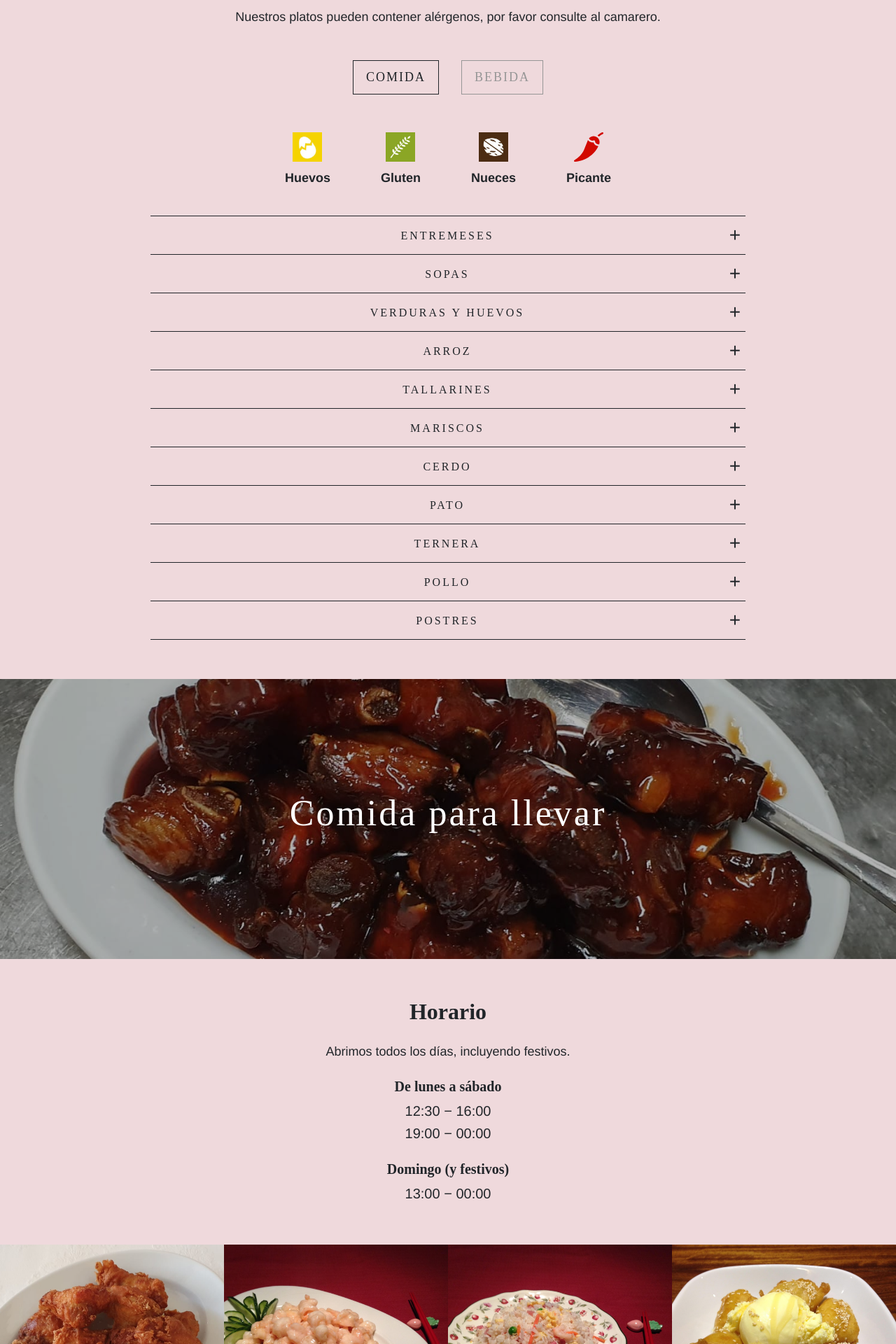
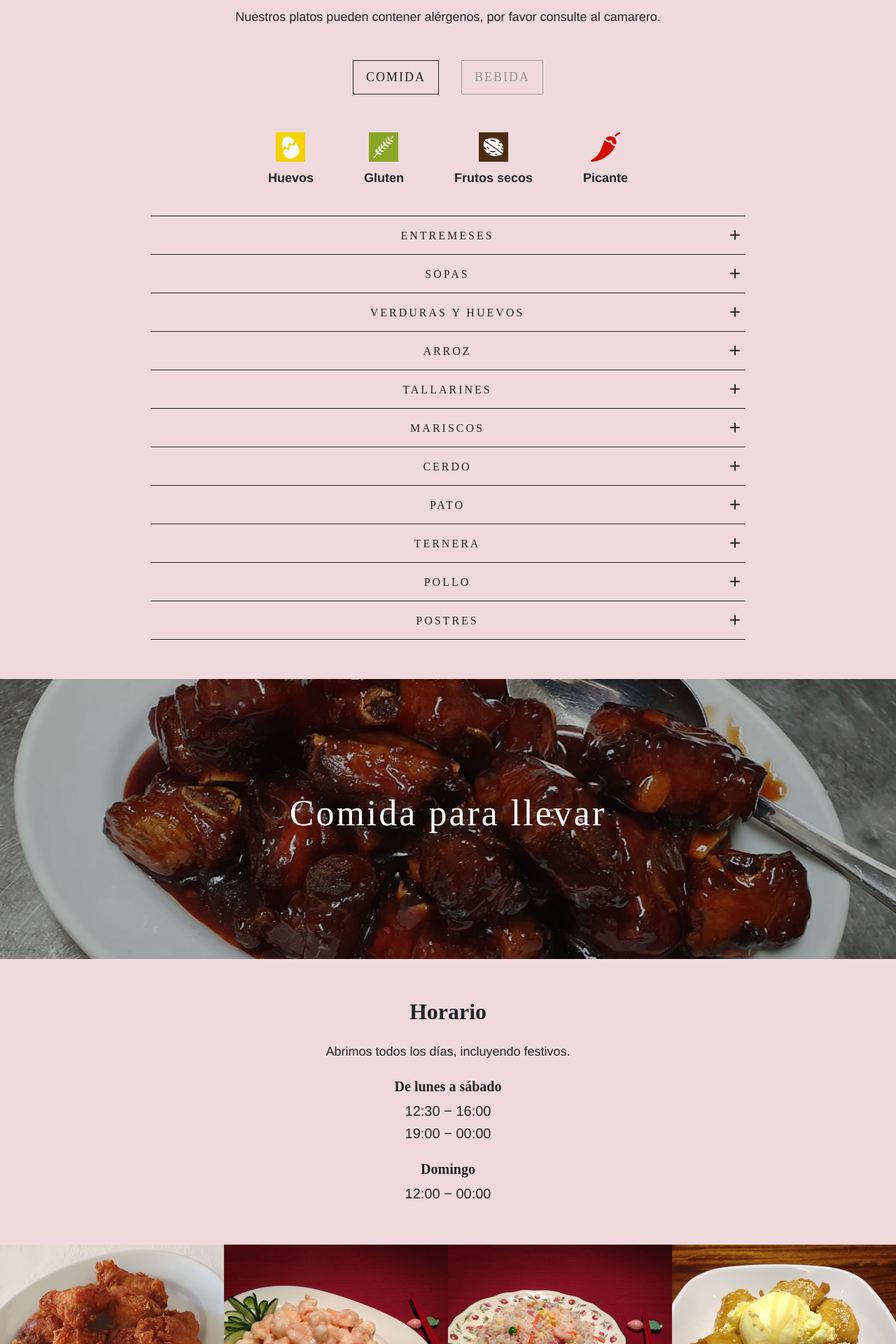
Before and after one commit to marcosss3/jangtze, a Vue app: page / in a window 1280 px wide. Shown: the part 952-2872 px from the top of the page at 70% size. Built offline with nearby package versions, Linux system fonts and the light colour scheme; a web font is replaced by a local one.

Commit message:
Deployment

```diff
--- a/src/assets/data/menu.json
+++ b/src/assets/data/menu.json
@@ -524,7 +524,7 @@
   {
     "name": "TERNERA CRUJIENTE SALSA AGRIPICANTE",
     "category": "TERNERA",
-    "price": "5,60",
+    "price": "6,50",
     "spicy": "TRUE",
     "egg": "FALSE",
     "gluten": "TRUE",
--- a/src/components/Main.vue
+++ b/src/components/Main.vue
@@ -37,8 +37,8 @@
           <h4 class="timetable__day">De lunes a sábado</h4>
           <p class="timetable__time">12:30 − 16:00</p>
           <p class="timetable__time">19:00 − 00:00</p>
-          <h4 class="timetable__day mt-4">Domingo (y festivos)</h4>
-          <p class="timetable__time">13:00 − 00:00</p>
+          <h4 class="timetable__day mt-4">Domingo</h4>
+          <p class="timetable__time">12:00 − 00:00</p>
         </div>
       </div>
     </div>
--- a/src/components/Menu.vue
+++ b/src/components/Menu.vue
@@ -57,7 +57,7 @@
                   src="../assets/img/nuts.jpg"
                 />
                 <p class="menu__content-allergens--label body">
-                  Nueces
+                  Frutos secos
                 </p>
               </div>
               <div class="menu__content-allergens--item">
```
Also changed, not shown: src/assets/data/menu.csv, 6 other files (tests, documents, lock files or other folders).
